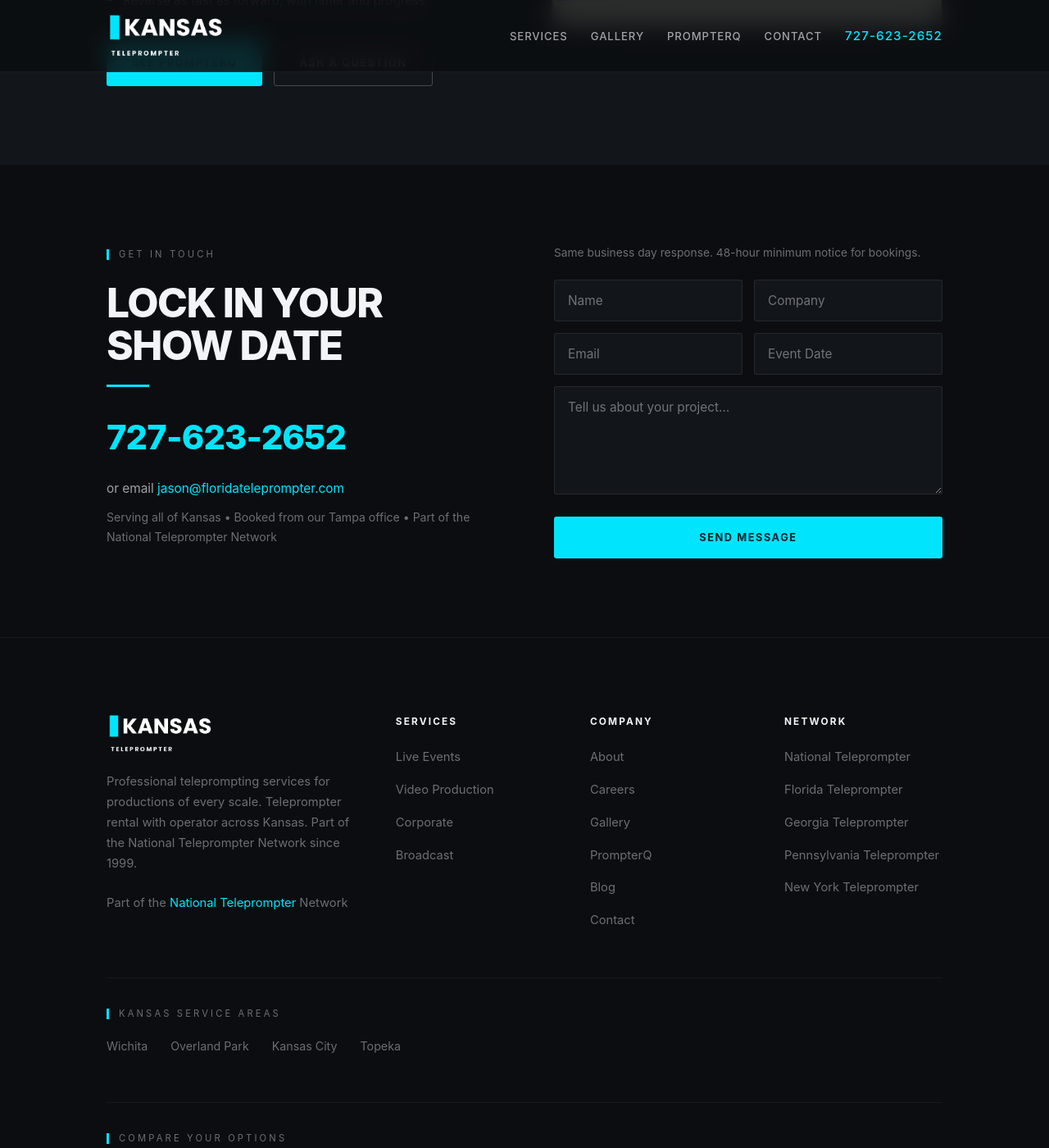
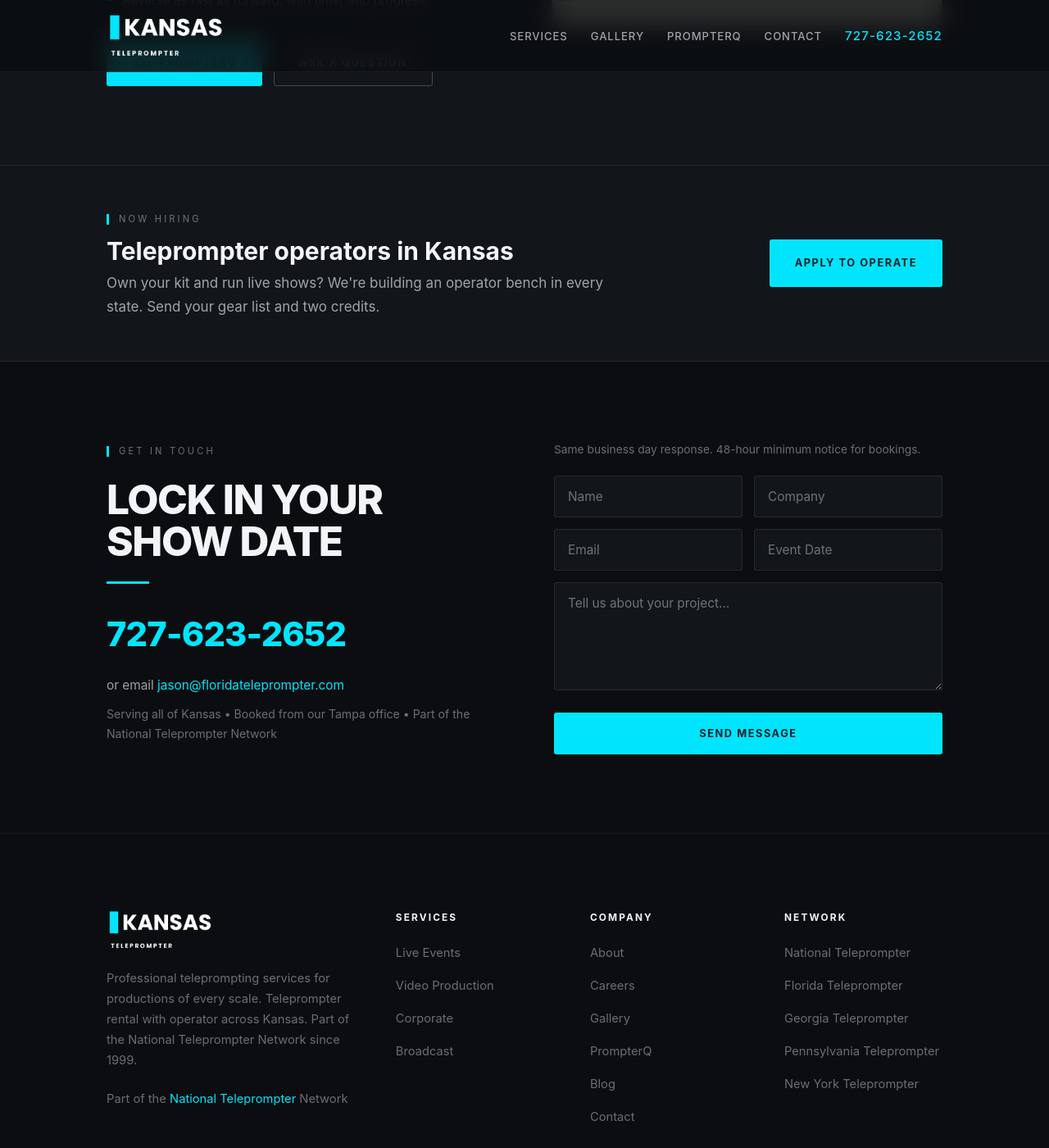
Before and after one commit to jasproj/kansasteleprompter, a Jekyll site: the page index.html, which Jekyll copies as it is, in a window 1280 px wide and 1400 px high, scrolled down 6080 px. Shown: the whole window at 82% size. Built offline with Jekyll 4.4.1, drawn with Linux system fonts in a browser that asks for light colours.

Commit message:
feat: "Now Hiring Operators" band above the contact section
A visible operator-recruiting callout on the home page. Until now the only
path to the application form was a footer link. The band names the state,
says what we want (own kit, live-show experience, gear list + two credits)
and sends applicants to the existing careers page. Styled with the site's
own CSS variables; no new colors, fonts or scripts. Verified at 1280 and
390 wide.

Co-Authored-By: Claude Fable 5.1 <noreply@anthropic.com>
Claude-Session: https://claude.ai/code/session_01SW4oYwAA8ZEcmkVZYUBX96

```diff
--- a/index.html
+++ b/index.html
@@ -448,6 +448,13 @@
             html { scroll-behavior: auto; }
             * { transition: none !important; animation: none !important; }
         }
+
+        /* Hiring band */
+        .hiring { padding: clamp(36px, 4vw, 56px) 0; background: var(--surface); border-top: 1px solid var(--line); border-bottom: 1px solid var(--line); }
+        .hiring-wrap { display: flex; align-items: center; justify-content: space-between; gap: 28px; flex-wrap: wrap; }
+        .hiring-title { font-size: clamp(22px, 2.6vw, 30px); line-height: 1.15; margin: 6px 0 8px; }
+        .hiring-text { color: var(--text-dim); margin: 0; max-width: 60ch; }
+        .hiring .btn { white-space: nowrap; }
     </style>
 </head>
 <body>
@@ -678,6 +685,18 @@
         </div>
     </section>
 
+        <!-- Hiring -->
+    <section class="hiring" id="hiring" aria-label="Now hiring teleprompter operators">
+        <div class="wrap hiring-wrap">
+            <div>
+                <span class="eyebrow">Now Hiring</span>
+                <h2 class="hiring-title">Teleprompter operators in Kansas</h2>
+                <p class="hiring-text">Own your kit and run live shows? We're building an operator bench in every state. Send your gear list and two credits.</p>
+            </div>
+            <a href="careers.html" class="btn btn-primary">Apply to operate</a>
+        </div>
+    </section>
+
     <!-- Contact -->
     <section class="contact" id="contact">
         <div class="wrap">
```
